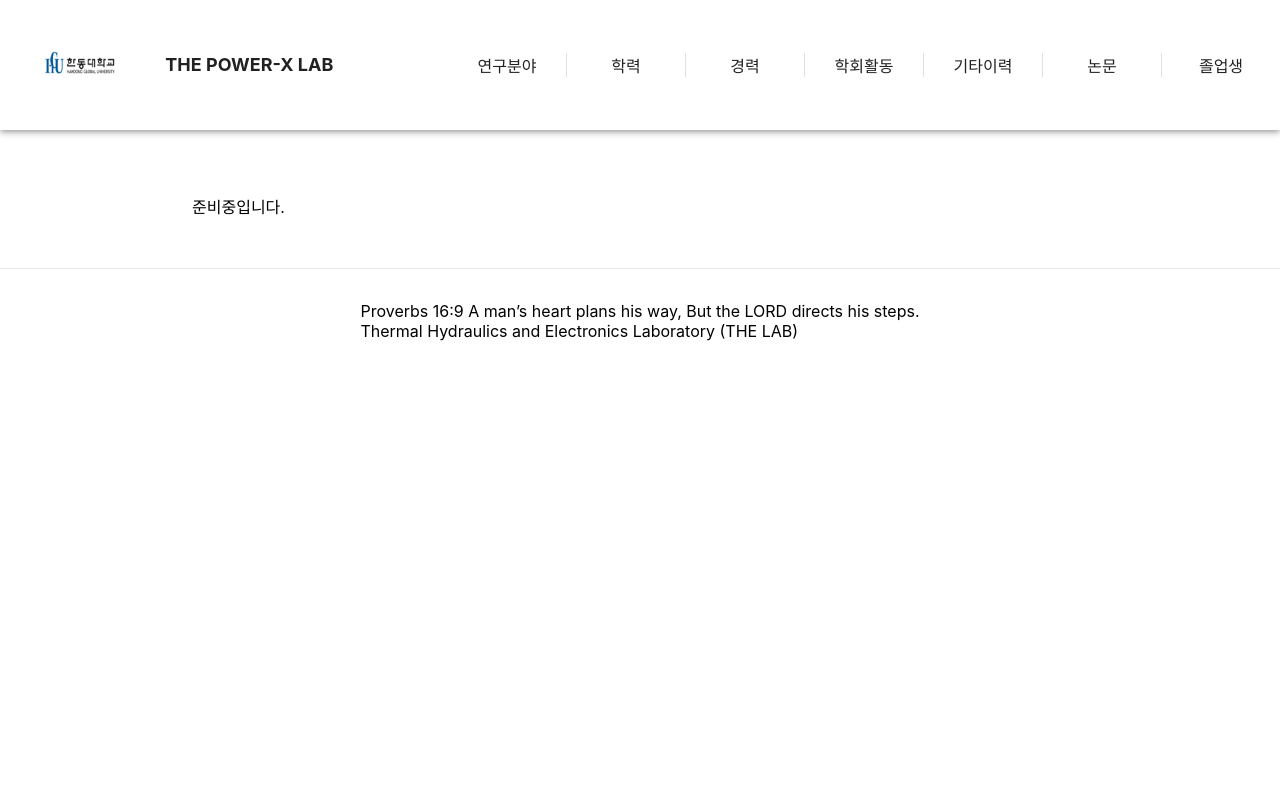
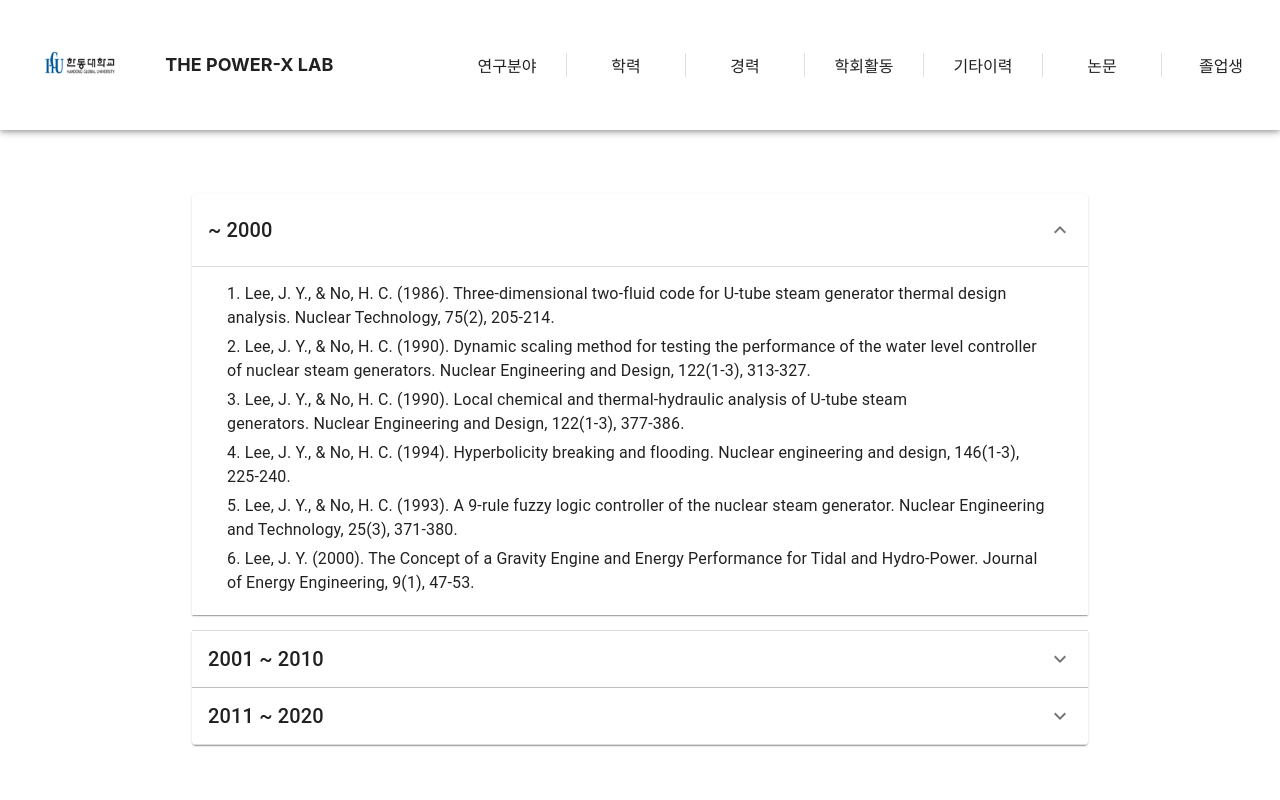
Before and after one commit to jylee378/hgu-power-lab, a Next.js app: page /publication in a window 1280 px wide. Shown: the top 800 px of the page. Built offline with nearby package versions, Linux system fonts and the light colour scheme.

Commit message:
publication page

```diff
--- a/components/Layout.tsx
+++ b/components/Layout.tsx
@@ -95,7 +95,7 @@ const Layout: React.FC = ({ children }) => {
                 />
             </Drawer>
             {/* Body */}
-            <Box component="main" sx={{ flexGrow: 1 }}>
+            <Box component="main" sx={{ flexGrow: 1, minHeight: '850px' }}>
                 <Toolbar />
                 {children}
             </Box>
--- a/components/LeftMenu.tsx
+++ b/components/LeftMenu.tsx
@@ -11,7 +11,7 @@ interface leftMenuProps {
 const LeftMenu = (props: leftMenuProps) => {
     return (
         <Grid container justifyContent='flex-start' alignItems='center' style={{ padding: !props.isTablet ? '0px 0px 0px 20px': '5px 20px' }}>
-            <Grid item lg={2} md={4} xs={4}>
+            <Grid item lg={2} md={4} xs={3}>
                 <a href='https://handong.edu/' target="_blank" rel="noreferrer">
                     <Image src={`${props.prefix}/logo.png`} width={!props.isTablet ? 200 : 140} height={!props.isTablet ? 70 : 50} alt="logo" unoptimized />
                 </a>
--- a/pages/index.tsx
+++ b/pages/index.tsx
@@ -14,7 +14,7 @@ const styles = {
     backgroundRepeat: 'no-repeat',
     backgroundSize: 'cover',
     width: '100vw',
-    height: '80vh',
+    height: '850px',
     display: 'flex',
     justifyContent: 'center',
     alignItems: 'center'
--- a/pages/publication.tsx
+++ b/pages/publication.tsx
@@ -1,10 +1,99 @@
+import { useState } from 'react'
 import type { NextPage } from 'next'
-import { Box } from '@mui/material'
+import { Box, Accordion, AccordionSummary, AccordionDetails, Typography } from '@mui/material'
+import ExpandMoreIcon from '@mui/icons-material/ExpandMore';
+
+const data = [
+    {
+        key: '1',
+        title: '~ 2000',
+        content: [
+            'Lee, J. Y., & No, H. C. (1986). Three-dimensional two-fluid code for U-tube steam generator thermal design analysis. Nuclear Technology, 75(2), 205-214.',
+            'Lee, J. Y., & No, H. C. (1990). Dynamic scaling method for testing the performance of the water level controller of nuclear steam generators. Nuclear Engineering and Design, 122(1-3), 313-327.',
+            'Lee, J. Y., & No, H. C. (1990). Local chemical and thermal-hydraulic analysis of U-tube steam generators. Nuclear Engineering and Design, 122(1-3), 377-386.',
+            'Lee, J. Y., & No, H. C. (1994). Hyperbolicity breaking and flooding. Nuclear engineering and design, 146(1-3), 225-240.',
+            'Lee, J. Y., & No, H. C. (1993). A 9-rule fuzzy logic controller of the nuclear steam generator. Nuclear Engineering and Technology, 25(3), 371-380.',
+            'Lee, J. Y. (2000). The Concept of a Gravity Engine and Energy Performance for Tidal and Hydro-Power. Journal of Energy Engineering, 9(1), 47-53.'
+        ]
+    },
+    {
+        key: '2',
+        title: '2001 ~ 2010',
+        content: [
+            'Chun, W. G., & Lee, J. Y. (2002). A Study on the Development of Thermal Storage Units for Efficient Utilization of Solar Systems. Journal of the Korean Solar Energy Society, 22(1), 31-42.',
+            'Lee, K. H., & Lee, J. Y. (2005). Development of an electrical capacitance tomography code for analysis of two-phase flow in the rectangular pipe. Transactions of the Korean Society of Mechanical Engineers B, 29(1), 87-94.',
+            'Lee, J. Y., Kim, M. W., & Kim, N. S. (2006). Design of the 1/8 scaled HU-KINS based on the scaling laws for the experimental investigation of thermal-hydraulic effect of CANDU-6 moderator. Transactions of the Korean Society of Mechanical Engineers B, 30(9), 825-833.',
+            'Lee, J. Y., Seo, S. W., & You, S. (2006). Development of axial tomography technique for the study of steam explosion (No. KAERI/CM--950/2006). Korea Atomic Energy Research Institute.',
+            'Lee, J. Y., Hwang, G. S., & Kim, M. (2006). Experimental investigation on onset criteria of liquid/gas entrainment in the header-feeder system of CANDU. Journal of mechanical science and technology, 20(7), 1030-1042.',
+            'Hibiki, T., Lee, T. H., Lee, J. Y., & Ishii, M. (2006). Interfacial area concentration in boiling bubbly flow systems. Chemical Engineering Science, 61(24), 7979-7990.',
+            'Lee, J. Y., Hwang, S. H., Kim, M., & Park, G. C. (2007). Onset condition of gas and liquid entrainment at an inclined branch pipe on a horizontal header. Nuclear engineering and design, 237(10), 1046-1054.',
+            'Lee, J. Y., & Lee, S. Y. (2008, January). Flow visualization of pebble bed HTGR. In High Temperature Reactor Technology (Vol. 48555, pp. 319-322).',
+            'Lee, J. Y., Kim, N. S., & Ishii, M. (2008). Flow regime identification using chaotic characteristics of two-phase flow. Nuclear engineering and design, 238(4), 945-957.',
+            'Lee, J. Y. (2008). Electric capacitance tomography and two-phase flow for the nuclear reactor safety analysis.',
+            'Lee, J. Y., & Lee, S. Y. (2009). Flow visualization in the scaled up pebble bed of high temperature gas-cooled reactor using particle image velocimetry method. Journal of engineering for gas turbines and power, 131(6).',
+            'Lee, J. Y., & Lee, S. Y. (2010, October). Measurement of flow and thermal field in the pebble bed core of the VHTRG. In Proceedings of the 5th International Meeting on High Temperature Reactor Technology (HTR2010).'
+        ]
+    },
+    {
+        key: '3',
+        title: '2011 ~ 2020',
+        content: [
+            'Eom, T. K., & Lee, J. Y. (2012). Visualization and 3D Numerical Analysis of the Circulation Flow of the Neutron Moderator in a Heavy-Water Nuclear Reactor. Transactions of the Korean Society of Mechanical Engineers B, 36(2), 189-196.',
+            'Euh, D. J., Kim, S., Kim, B. D., Park, W. M., Kim, K. D., Bae, J. H., ... & Yun, B. J. (2013). Identification of Two-Dimensional Void Profile in a Large Slab Geometry Using an Impedance Measurement Method. Nuclear Engineering and Technology, 45(5), 613-624.',
+            'Chen, L., & Lee, J. (2015). Effect of pulsed heat power on the thermal and electrical performances of a thermoelectric generator. Applied Energy, 150, 138-149.',
+            'Lee, W. R., & Lee, J. Y. (2015). Effect of flow instability on pool boiling and CHF of thin flat plate heater PCB. Heat Transfer Engineering, 36(12), 1028-1036.',
+            'Khan, F., Baek, S. H., Lee, J. Y., & Kim, J. H. (2015). Work function tuning and fluorescence enhancement of hydrogen annealed Ag-doped Al-rich zinc oxide nanostructures using a sol–gel process. Journal of Alloys and Compounds, 647, 566-572.',
+            'Yang, J. H., Kim, Y. K., & Lee, J. Y. (2015). Simplified process for manufacturing macroscale patterns to enhance voltage generation by a triboelectric generator. Energies, 8(11), 12729-12740.',
+            'Kim, H. S., Lee, J. Y., Kim, J., & Euh, D. J. (2016). VISUALIZATION OF DROPLET ENTRAINMENT GENERATED FROM INTERACTIONS BETWEEN FALLING FILM FLOW AND LATERAL AIR FLOW. Journal of Flow Visualization and Image Processing, 23(3-4).',
+            'Maeng, Y. H., Song, S. L., & Lee, J. Y. (2016). Unaffectedness of improved wettability on critical heat flux enhancement with TiO2 sputtered surface. Applied Physics Letters, 108(7), 074101.',
+            'Seo, J., Bang, I. C., & Lee, J. Y. (2016). Length effect on entrainment limit of large-L/D vertical heat pipe. International Journal of Heat and Mass Transfer, 97, 751-759.',
+            'Chen, L., & Lee, J. (2016). Efficiency enhancement of an industrial-scale thermoelectric generator system by periodically inputting thermal power. Energy Conversion and Management, 119, 75-80.',
+            'Seo, J., & Lee, J. Y. (2016). Length effect on entrainment limitation of vertical wickless heat pipe. International Journal of Heat and Mass Transfer, 101, 373-378.',
+            'Chen, L., Lee, W., & Lee, J. (2017). Analysis of the thermal field and heat transfer characteristics of pebble beds packed in a face-centered cubic structure. Applied Thermal Engineering, 121, 473-483.',
+            'Park, S., & Lee, J. (2017). A comparative study of station blackout scenario dynamics initiated by internal and seismic event in boiling water reactor. Annals of Nuclear Energy, 108, 329-342.',
+            'Chen, L., & Lee, J. (2017). Experimental analysis of the thermal field and heat transfer characteristics of a pebble-bed core in a high-temperature gas-cooled reactor. Annals of Nuclear Energy, 110, 338-348.',
+            'Sung, J., & Lee, J. Y. (2017). Effect of tangled channels on the heat transfer in a printed circuit heat exchanger. International Journal of Heat and Mass Transfer, 115, 647-656.',
+            'Lee, W., & Lee, J. (2018). Development of a compact thermoelectric generator consisting of printed circuit heat exchangers. Energy Conversion and Management, 171, 1302-1310.'
+        ]
+    }
+]
 
 const Publication: NextPage = () => {
+
+    const [expanded, setExpanded] = useState<string | boolean>('1')
+
+    const handleChange = (panel: string) => (event: any, newExpanded: string | boolean) => {
+        setExpanded(newExpanded ? panel : false)
+    }
+
     return (
-        <Box style={{padding: '130px 5% 50px 15%'}}>
-            준비중입니다.
+        <Box style={{ padding: '130px 15% 50px 15%' }}>
+            {
+                data.map((item, index) => (
+                    <Accordion key={index} expanded={expanded === item.key} onChange={handleChange(item.key)}>
+                        <AccordionSummary
+                            expandIcon={<ExpandMoreIcon />}
+                            aria-controls="panel1a-content"
+                            id="panel1a-header"
+                            sx={{borderBottom: '1px solid #dcdcdc'}}
+                        >
+                            <Typography variant='h6'>{item.title}</Typography>
+                        </AccordionSummary>
+                        <AccordionDetails sx={{padding: '15px 35px'}}>
+                            {
+                                item.content.map((item, index) => (
+                                    <Box key={index} sx={{marginBottom: '5px'}}>
+                                        <Typography>
+                                            {index+1}. {item}
+                                        </Typography>
+                                    </Box>
+                                ))
+                            }
+
+                        </AccordionDetails>
+                    </Accordion>
+                ))
+            }
         </Box>
     )
 }
```
Also changed, not shown: pages/conference.tsx (+5 -5 lines).
